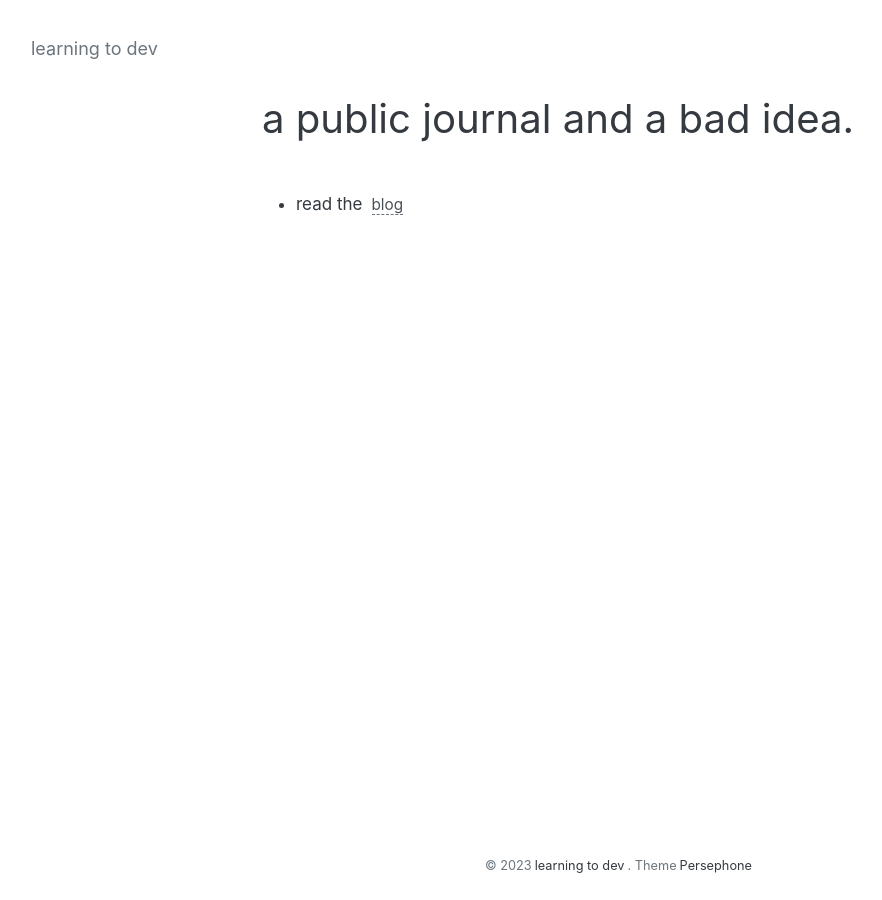
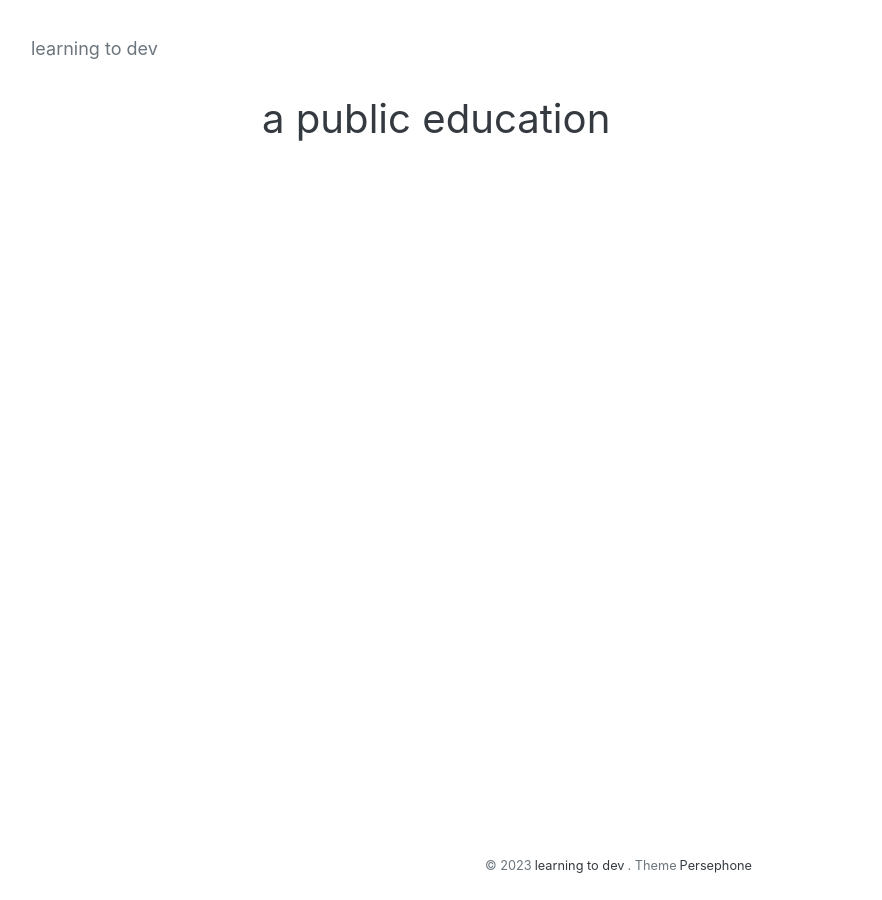
Before and after one commit to okaykoa/dev-blog, a Jekyll site: the page built from index.md, in a window 1280 px wide. Shown: the whole page, without its empty margins (20-902 px from the left). Built offline with Jekyll 4.4.1, drawn with Linux system fonts in a browser that asks for light colours.

Commit message:
Update index.md

```diff
--- a/index.md
+++ b/index.md
@@ -1,6 +1,4 @@
 ---
 layout: page
-title: a public journal and a bad idea.
+title: a public education
 ---
-
-- read the [blog](/pages/blog.md#blog)
```
